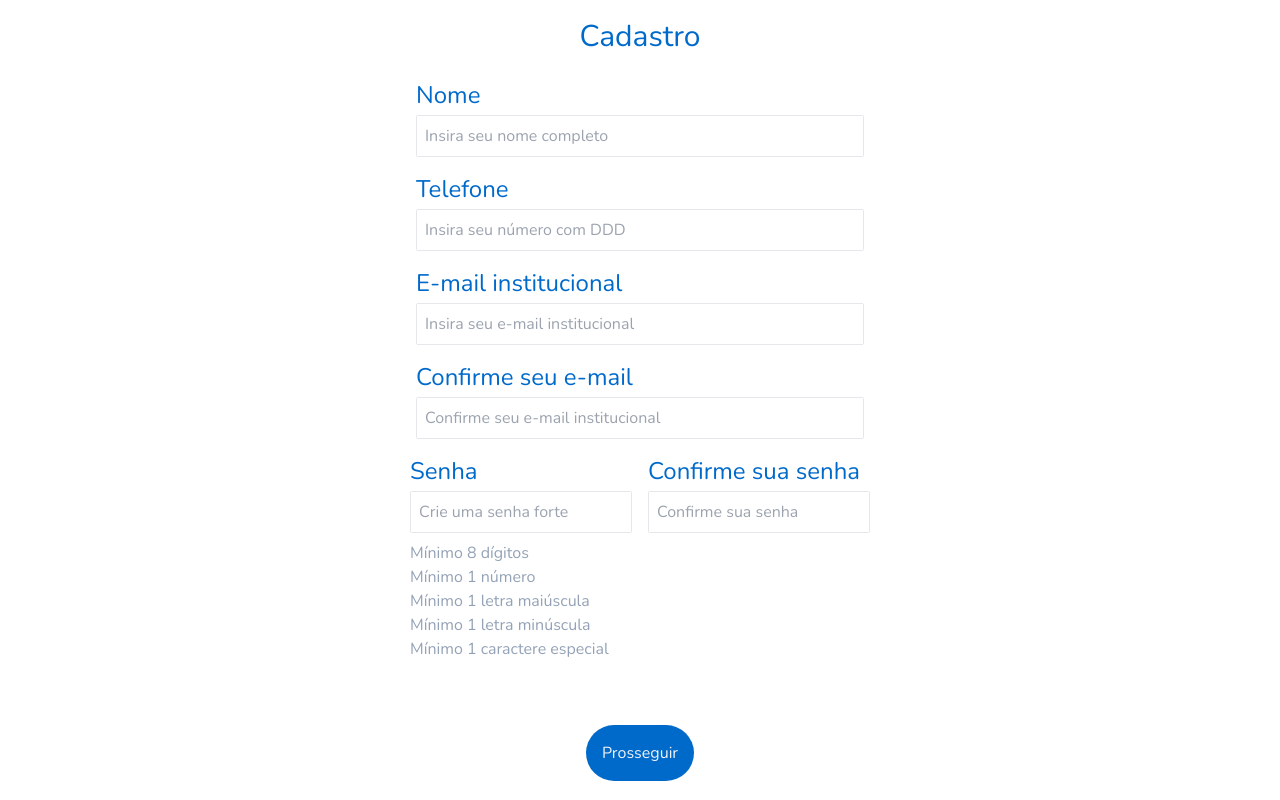
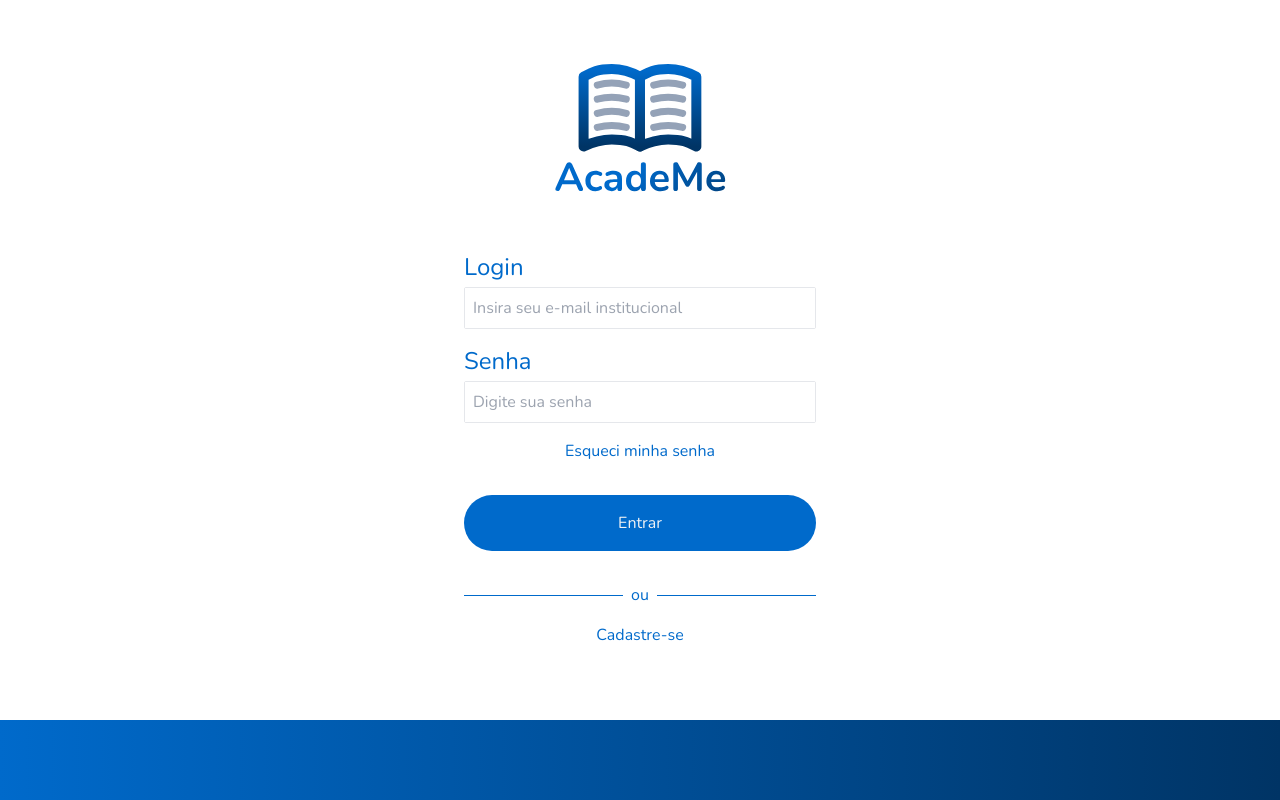
Before and after one commit to lucasmmps/AcadeMe, a React (Create React App) app: page /login in a window 1280 px wide. Built offline with nearby package versions, Linux system fonts and the light colour scheme.

Commit message:
Inclusão dos roteamentos básicos.

```diff
--- a/package.json
+++ b/package.json
@@ -15,6 +15,7 @@
     "react": "^18.3.1",
     "react-dom": "^18.3.1",
     "react-icons": "^5.3.0",
+    "react-router-dom": "^6.28.0",
     "react-scripts": "5.0.1",
     "tailwind-merge": "^2.5.4",
     "typescript": "^4.9.5",
--- a/src/index.tsx
+++ b/src/index.tsx
@@ -1,5 +1,6 @@
 import React from 'react';
 import ReactDOM from 'react-dom/client';
+import { BrowserRouter as Router, Route, Routes } from 'react-router-dom'; // Importando o Router
 import './index.css';
 import App from './pages/App';
 import Home from './pages/Home';
@@ -13,7 +14,14 @@ const root = ReactDOM.createRoot(
 );
 root.render(
   <React.StrictMode>
-    <SignUp/>
+    <Router>
+      <Routes>
+        <Route path="/" element={<Home />} /> {/* Rota para Home */}
+        <Route path="/login" element={<Login />} /> {/* Rota para Login */}
+        <Route path="/signup" element={<SignUp />} /> {/* Rota para SignUp */}
+        {/* Adicione mais rotas conforme necessário */}
+      </Routes>
+    </Router>
   </React.StrictMode>
 );
 
--- a/src/pages/Home.tsx
+++ b/src/pages/Home.tsx
@@ -5,10 +5,24 @@ import logo from '../assets/white-logo.svg'
 import classroomMoldure from '../assets/classroom-moldure.svg';
 import studentsMoldure from '../assets/happy-students.svg';
 import './Home.css';
+import { useNavigate } from 'react-router-dom';
 
-function Home() {
+const Home: React.FC = () => {
+    const ref = useRef<HTMLButtonElement | null>(null);
+    const navigate = useNavigate();
 
-  const ref = useRef <null | HTMLButtonElement> (null)
+    const handleGoToLogin = () => {
+      navigate('/Login');
+    };
+
+    const handleGoToSignUp = () => {
+      navigate('/SignUp');
+    };
+
+
+//function Home() {
+
+  //const ref = useRef <null | HTMLButtonElement> (null)
 
   return (
     <div className="Home">
@@ -25,8 +39,9 @@ function Home() {
                             ref={ref}
                             size='default'
                             shape='pill'
-                            className='min-w-[171px] px-8 py-2 flex items-center justify-center'>
-                                Cadastre-se
+                            className='min-w-[171px] px-8 py-2 flex items-center justify-center'
+                            onClick={handleGoToSignUp} // Redirecionamento para a tela do cadastro
+                            > Cadastre-se
                         </Button>
 
                         <Button
@@ -34,6 +49,7 @@ function Home() {
                             size='default'
                             shape='pill'
                             className='min-w-[171px] px-8 py-2 flex items-center justify-center'
+                            onClick={handleGoToLogin} // Redirecionamento para a tela de login
                         >
                                 Login
                         </Button>
@@ -88,4 +104,7 @@ function Home() {
   );
 }
 
+
+
+
 export default Home;
--- a/src/pages/Login.tsx
+++ b/src/pages/Login.tsx
@@ -6,9 +6,26 @@ import { TextBar } from '../components/TextBar';
 import logo from '../assets/colored-logo.svg';
 import moldure from '../assets/squares-moldure.svg'
 import './Login.css';
+import { useNavigate } from 'react-router-dom';
+import { Link } from 'react-router-dom';
+const Login: React.FC = () => {
+    const ref = useRef<HTMLButtonElement | null>(null);
+    const navigate = useNavigate();
 
-function Login() {
-    const ref = useRef<null | HTMLButtonElement>(null);
+    const handleGoToProfile = () => {
+      navigate('/Profile');
+    };
+
+
+
+    //NÃO TEM BOTÃO ENTÃO VOU USAR O IMPORT DE LINK
+    //const handleGoToSignUp = () => {
+    //  navigate('/SignUp');
+   // };
+
+
+//function Login() {
+  //  const ref = useRef<null | HTMLButtonElement>(null);
 
     return (
         <div className="Login flex h-screen w-screen flex-col items-center justify-start">
@@ -22,14 +39,18 @@ function Login() {
                     <TextBar label="Senha" type='password' placeholder='Digite sua senha' />
                     <a href="" className='text-[#006ACB]'>Esqueci minha senha</a>
 
-                    <Button ref={ref} size="default" shape="pill" className="p-4 mt-4 mb-4 w-full justify-center" >Entrar</Button>
+                    <Button ref={ref} size="default" shape="pill" className="p-4 mt-4 mb-4 w-full justify-center"
+                    onClick={handleGoToProfile} // Redirecionamento para o perfil
+                    >Entrar</Button>
 
                     <div className="flex items-center gap-2 w-full">
                         <hr className="flex-1 border-t border-[#006ACB]" />
                          <span className="text-[#006ACB]">ou</span>
                         <hr className="flex-1 border-t border-[#006ACB]" />
                     </div>
-                    <a href="" className='text-[#006ACB]'>Cadastre-se</a>
+
+                    {/* Usando o Link para redirecionar para a página de registro */}
+                    <Link to="/signup" className='text-[#006ACB]'>Cadastre-se</Link>
 
                 </form>
             </div>
```
Also changed, not shown: 1 other file (tests, documents, lock files or other folders).
